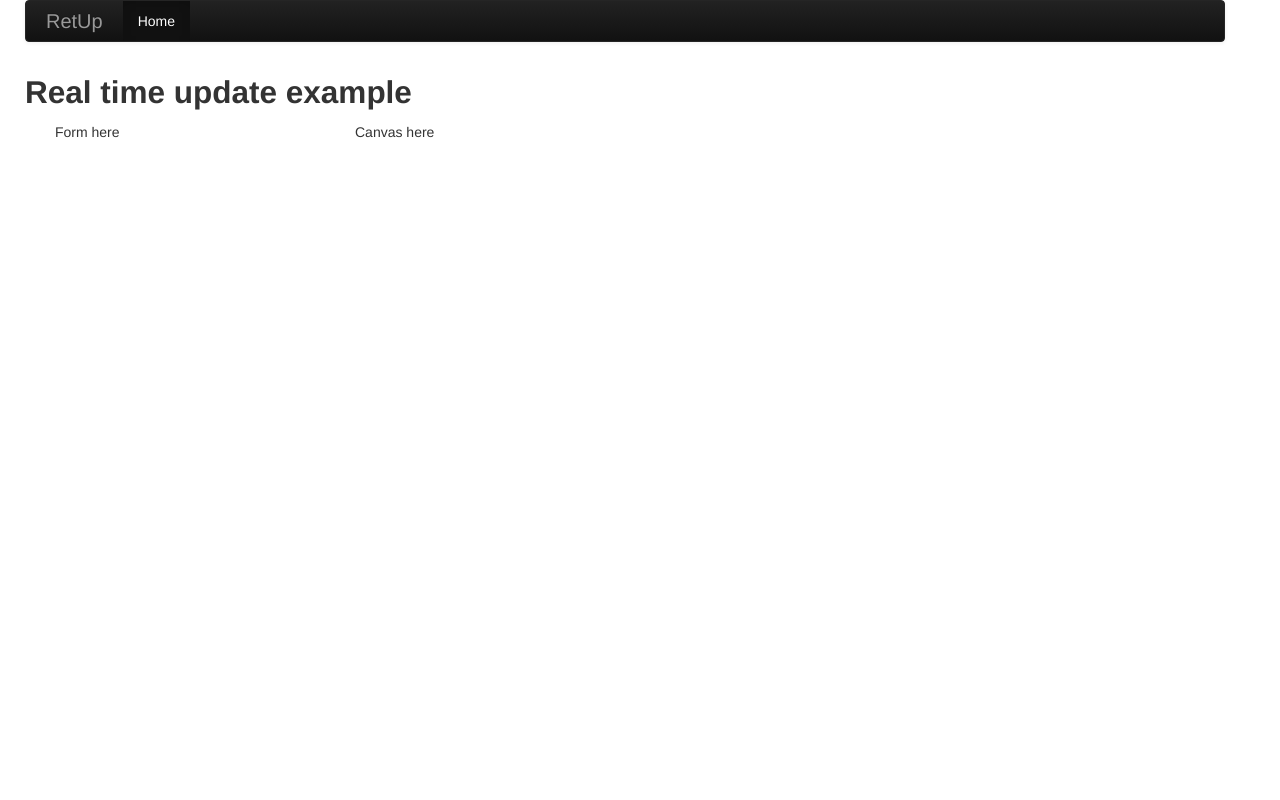
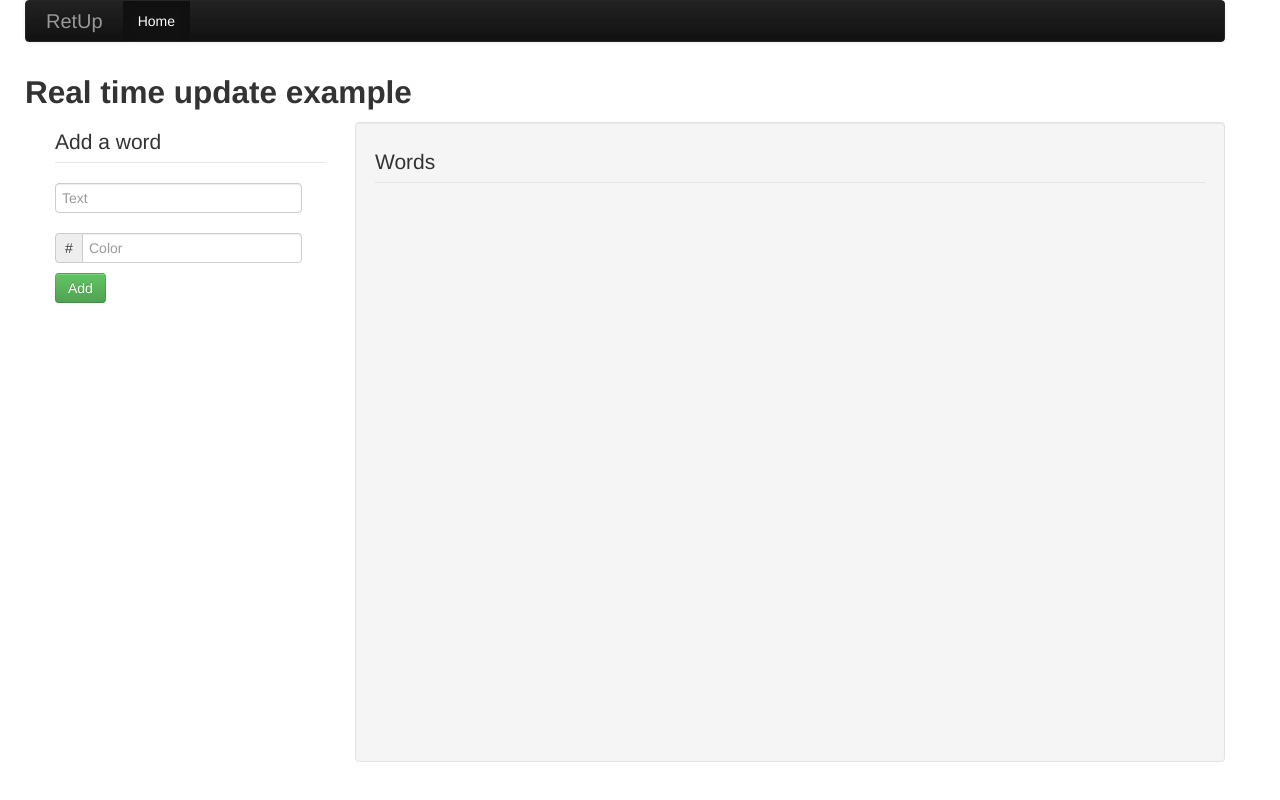
Before and after one commit to ivancrneto/realtime, a Flask app: page / in a window 1280 px wide. Run offline with Flask 2, Linux system fonts and the light colour scheme; some libraries are stand-ins or nearby versions.

Commit message:
finished basic layout

```diff
--- /dev/null
+++ b/realtime/static/css/style.css
@@ -0,0 +1,13 @@
+html, body {
+    height: 100%;
+}
+
+.fill {
+    min-height: 100%;
+    height: 100%;
+}
+
+.fill-80 {
+    min-height: 75%;
+    height: 75%;
+}
--- a/realtime/templates/base.html
+++ b/realtime/templates/base.html
@@ -5,13 +5,14 @@
 
 <link href="{{ url_for('static', filename='bootstrap/css/bootstrap.min.css') }}" rel="stylesheet">
 <link href="{{ url_for('static', filename='bootstrap/css/bootstrap-responsive.min.css') }}" rel="stylesheet">
+<link href="{{ url_for('static', filename='css/style.css') }}" rel="stylesheet">
 
 <script type=text/javascript src="http://code.jquery.com/jquery-1.9.1.min.js"></script>
 <script type=text/javascript src="{{ url_for('static', filename='bootstrap/js/bootstrap.min.js') }}"></script>
 
 {% endblock %}
 
-<div class="container">
+<div class="container fill">
     <div class="row">
         <div class="navbar navbar-inverse">
             <div class="navbar-inner">
--- a/realtime/templates/core/index.html
+++ b/realtime/templates/core/index.html
@@ -5,13 +5,31 @@
     <h2>Real time update example</h2>
 </div>
 
-<div class="row">
+<div class="row fill-80">
     <div class="span3">
-        Form here
-    </div>
+        <form>
+          <legend>Add a word</legend>
+          <div class="control-group">
+            <div class="controls">
+              <input type="text" id="input_text" placeholder="Text" style="width:233px">
+            </div>
+          </div>
+          <div class="control-group">
+            <div class="controls">
+              <div class="input-prepend">
+                <span class="add-on">#</span>
+                <input type="text" id="inout_color" placeholder="Color">
+              </div>
+            </div>
+              <button type="submit" class="btn btn-success">Add</button>
+          </div>
+        </form>
+     </div>
 
-    <div class="span9">
-        Canvas here
+    <div class="span9 fill">
+        <div class="well fill">
+            <legend>Words</legend>
+        </div>
     </div>
 </div>
 {% endblock %}
```
